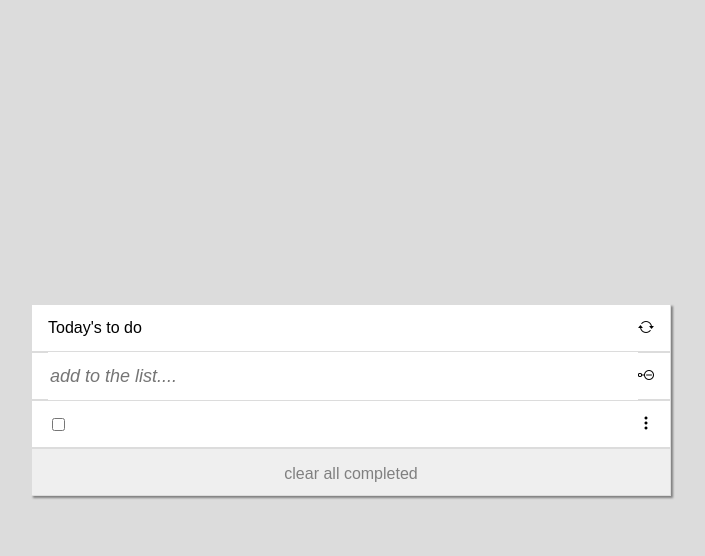
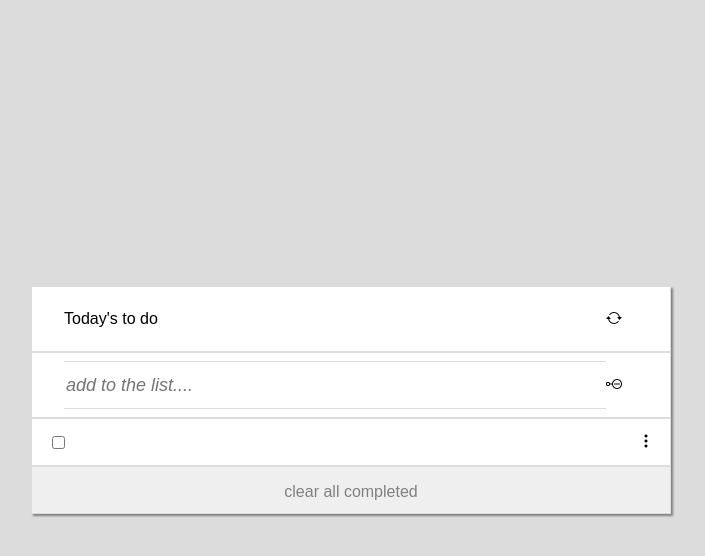
Before and after one commit to nilab-khwaja/To-Do-List, a website built with webpack: page src/index.html in a window 1280 px wide. Both pictures are taken after a click on the icon 935 px from the left and 400 px from the top of the page. Shown: the whole page, without its empty margins (289-994 px from the left). Built offline with nearby package versions, Linux system fonts and the light colour scheme.

Commit message:
remove linters error

```diff
--- a/src/index.js
+++ b/src/index.js
@@ -1,6 +1,5 @@
- import './styles.css';
- import { ShowElement, HideElement } from './javascript.js';
-
+import './styles.css';
+import { ShowElement, HideElement } from './javascript.js';
 
 let tasks = [];
 
@@ -60,22 +59,21 @@ ShowList = () => {
     span.innerHTML = tasks[i].description;
     editField.style.flexGrow = 1;
 
-
     const delIcon = document.createElement('i');
     delIcon.classList.add('bi', 'bi-trash');
-    delIcon.style.fontSize = '1rem';
+    delIcon.style.fontSize = '2rem';
 
     const editIcon = document.createElement('i');
     editIcon.classList.add('bi', 'bi-pencil');
-    editIcon.style.fontSize = '1rem';
+    editIcon.style.fontSize = '2rem';
 
     const okIcon = document.createElement('i');
     okIcon.classList.add('bi', 'bi-check');
-    okIcon.style.fontSize = '1rem';
+    okIcon.style.fontSize = '2rem';
 
     const xIcon = document.createElement('i');
     xIcon.classList.add('bi', 'bi-x');
-    xIcon.style.fontSize = '1rem';
+    xIcon.style.fontSize = '2rem';
 
     const dotsIcon = document.createElement('i');
     dotsIcon.classList.add('bi', 'bi-three-dots-vertical');
@@ -134,7 +132,6 @@ ShowList = () => {
 ShowList();
 
 enterIcon.addEventListener('click', () => {
-  console.log(addField);
   if (tasks.length !== 0) {
     tasks.push({
       description: addField.value,
--- a/src/javascript.js
+++ b/src/javascript.js
@@ -1,11 +1,13 @@
-export const ShowElement = (el = []) => {
+const ShowElement = (el = []) => {
   for (let i = 0; i < el.length; i += 1) {
     el[i].style.display = 'block';
   }
 };
 
- export const HideElement = (el = []) => {
+const HideElement = (el = []) => {
   for (let i = 0; i < el.length; i += 1) {
     el[i].style.display = 'none';
   }
 };
+
+export { ShowElement, HideElement };
--- a/src/styles.css
+++ b/src/styles.css
@@ -32,7 +32,7 @@ h1 {
 
 .container div {
   margin: 0;
-  padding: 1rem;
+  padding: 2rem;
   display: flex;
   align-items: center;
   justify-content: space-between;
@@ -43,8 +43,7 @@ h1 {
 
 #refresh-icon,
 #enter-icon {
-  width: 1rem;
-  aspect-ratio: 1/1;
+  width: 2rem;
 }
 
 #add-field {
@@ -54,7 +53,6 @@ h1 {
   border-left: 0;
   outline: none;
   flex-grow: 1;
-  border: none;
   font-style: italic;
   font-size: large;
 }
```
Also changed, not shown: .eslintrc.json. Lines whose indentation alone changed are shown as unchanged.
